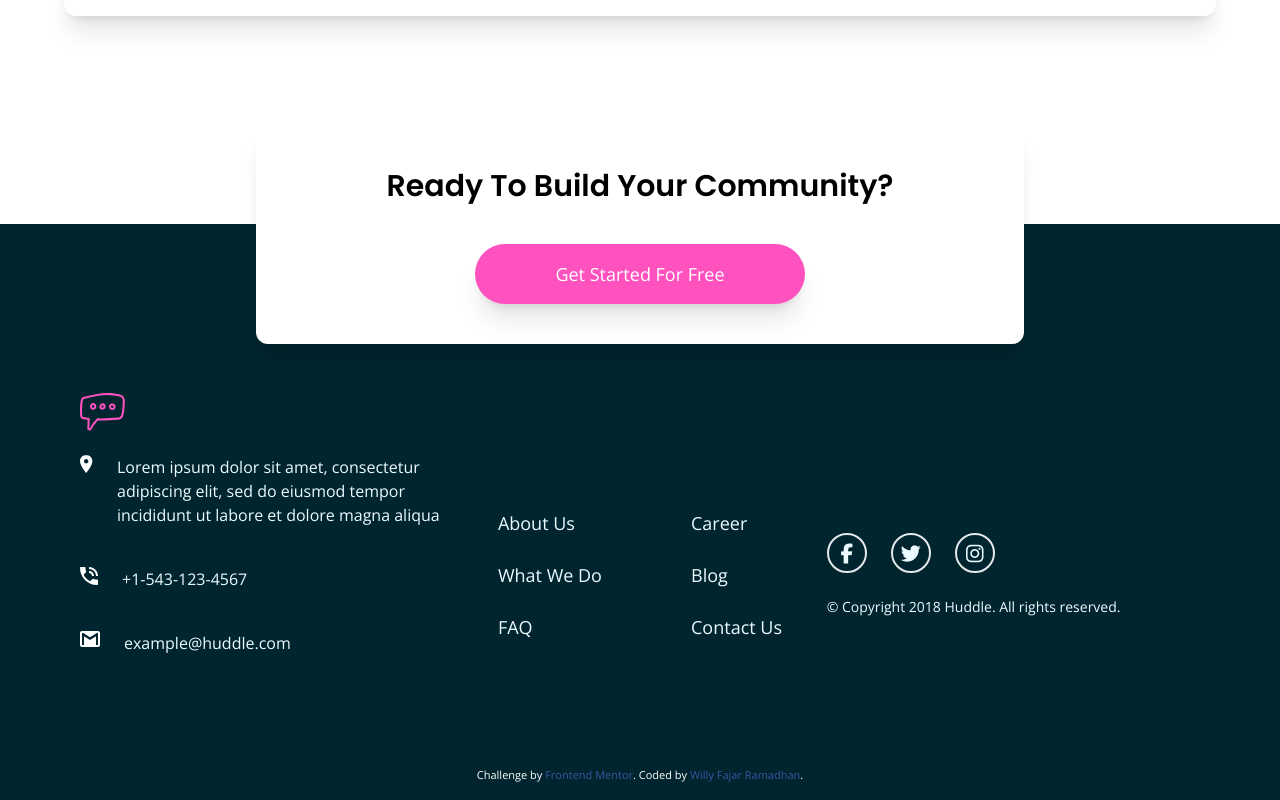
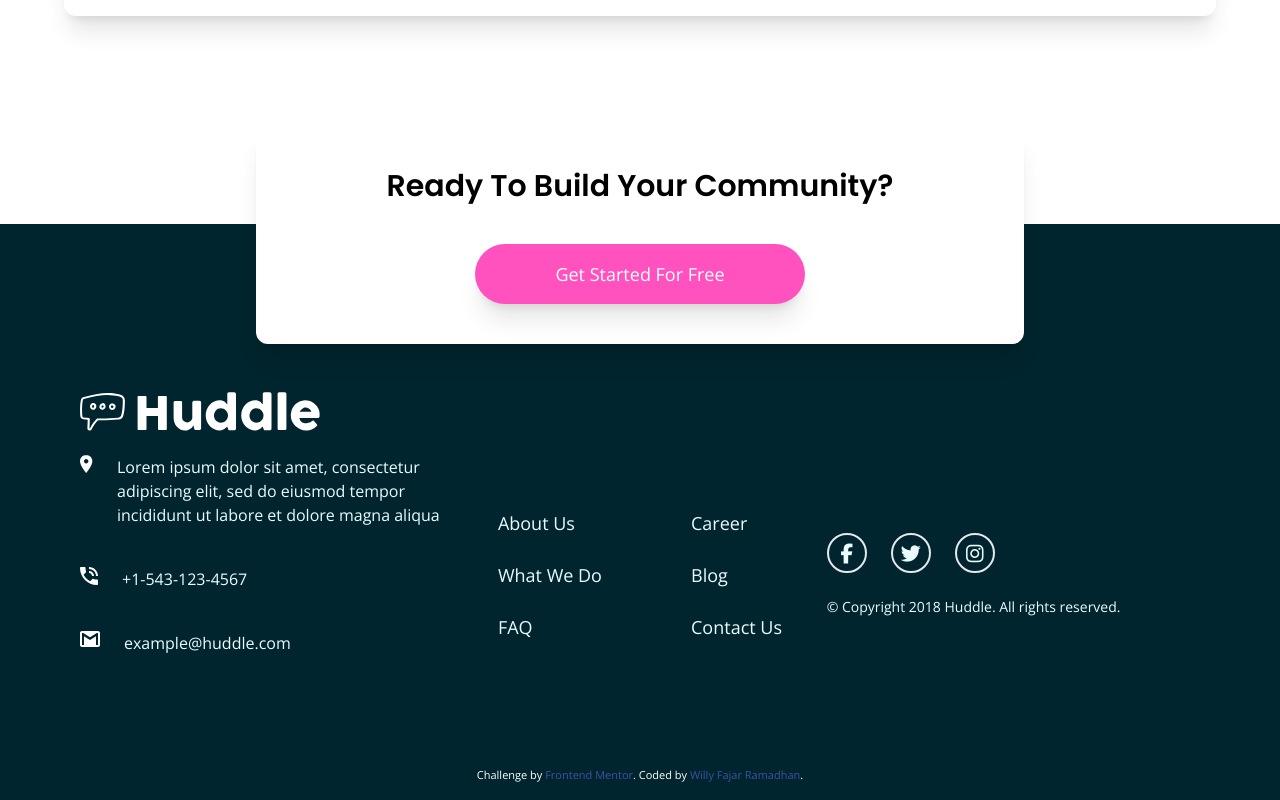
Before and after one commit to wllyvx/frontendmentor-huddle-feature-block, a website: page index.html in a window 1280 px wide. Shown: the part 2200-3000 px from the top of the page. Drawn offline with nearby package versions, Linux system fonts and the light colour scheme.

Commit message:
update footer logo

```diff
--- a/index.html
+++ b/index.html
@@ -76,7 +76,7 @@
     </div>
     <div class="px-4 flex flex-col md:flex-row justify-center items-start md:justify-start max-w-6xl mx-auto">
       <div class="-translate-y-12 flex flex-col space-y-6">
-        <img src="./images/logo.svg" alt="" class="fill-white w-60">
+        <img src="./images/logo-white.svg" alt="" class="fill-white w-60">
         <div class="flex flex-col space-y-10 justify-between items-center md:flex-row">
           <div class="w-full md:w-4/12 flex flex-col space-y-10">
             <div class="text-very-pale-cyan flex justify-start items-start space-x-6">
```
Also changed, not shown: images/logo-white.svg (added).
